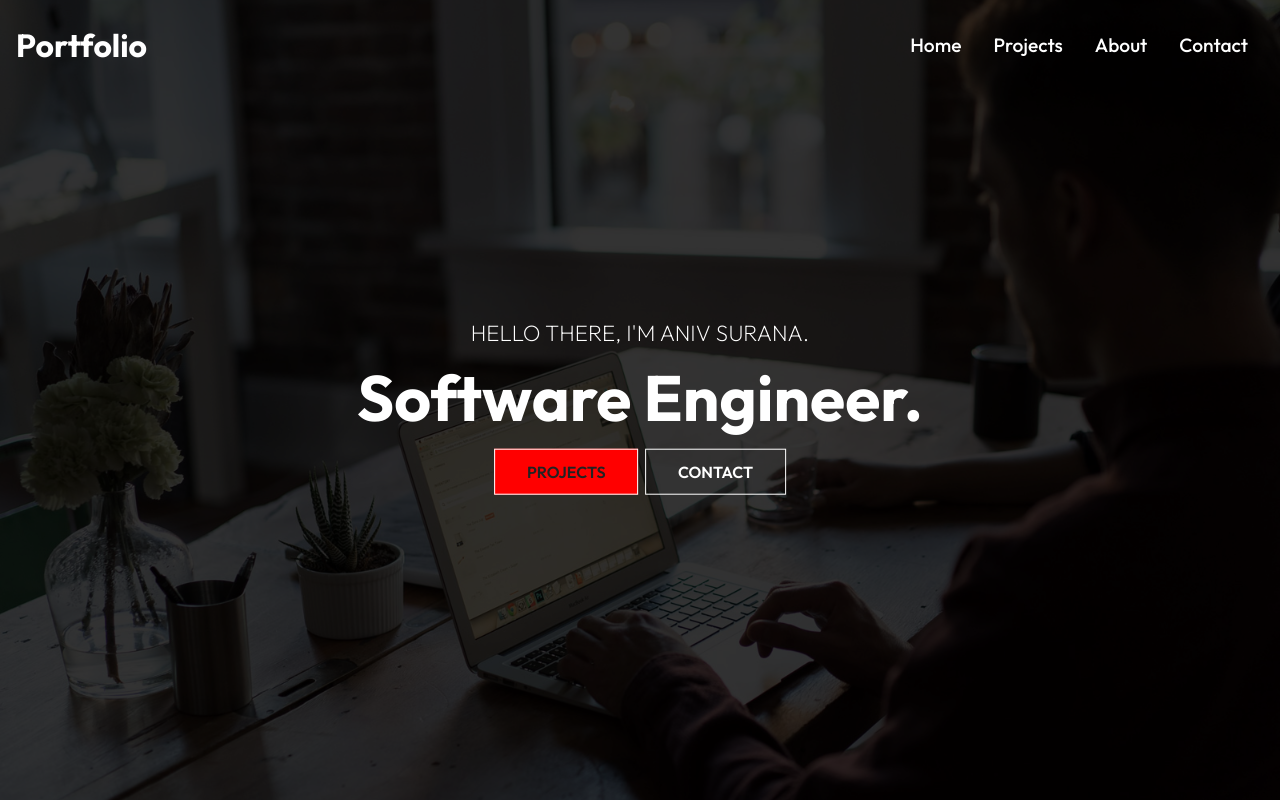
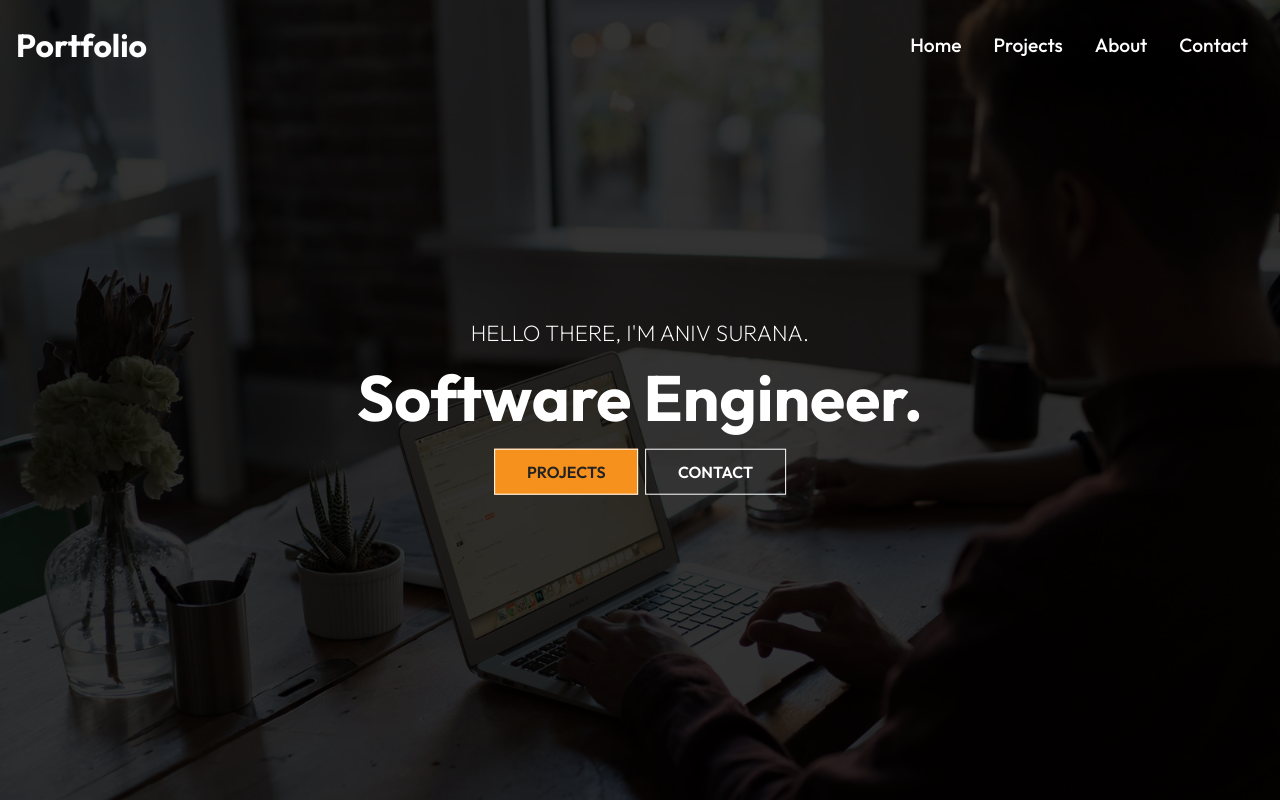
Before and after one commit to anivsurana/WebPortfolio, a React (Create React App) app: page / in a window 1280 px wide. Shown: the top 800 px of the page. Built offline with nearby package versions, Linux system fonts and the light colour scheme.

Commit message:
Change button color

```diff
--- a/src/index.css
+++ b/src/index.css
@@ -25,7 +25,7 @@ ul{
   padding: 12px 32px;
   font-size: 1rem;
   text-transform: uppercase;
-  background: rgb(255, 0, 0);
+  background: rgb(247, 145, 30);
   color: #222;
   border: 1px solid #fff;
   font-weight: 600;
```
